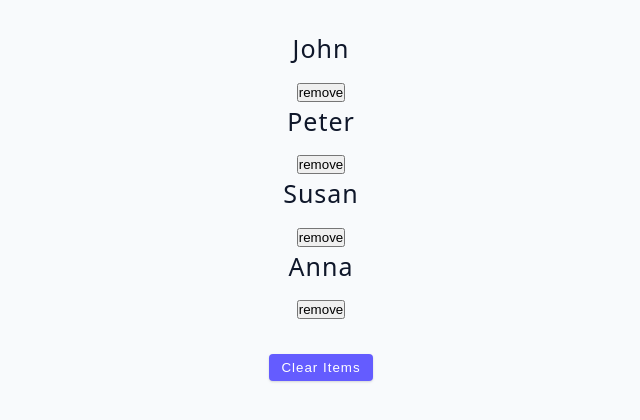
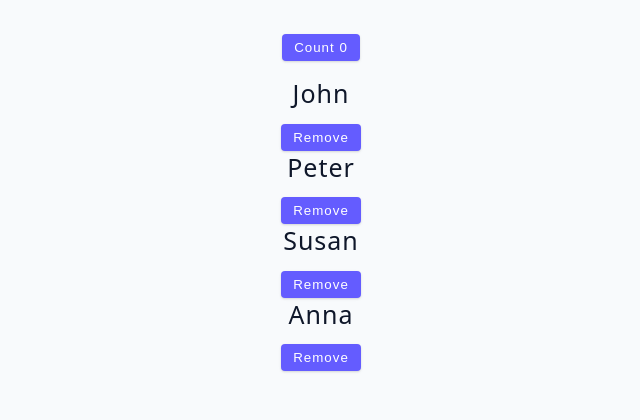
Before and after one commit to Nyctophilus/adv-react-tutorial, a React (Vite) app: page / in a window 1280 px wide. Shown: the top 420 px of the page, without its empty margins (319-959 px from the left). Built offline with nearby package versions, Linux system fonts and the light colour scheme.

Commit message:
revisiting Preformance
memo (components)
useCallback (functions)
useMemo (functions that return value)

```diff
--- a/src/App.jsx
+++ b/src/App.jsx
@@ -1,5 +1,5 @@
 import "./App.css";
-import Starter from "./tutorial/10-useReducer/starter/01-useReducer";
+import Starter from "./tutorial//11-performance/starter/03-hooks";
 import Final from "./tutorial/01-useState/final/03-useState-array";
 
 import Navbar from "./tutorial/04-project-structure/starter/Navbar";
--- a/src/tutorial/11-performance/starter/03-hooks/List.jsx
+++ b/src/tutorial/11-performance/starter/03-hooks/List.jsx
@@ -1,12 +1,19 @@
-import Item from './Person';
+import { memo } from "react";
+import Item from "./Person";
 
-const List = ({ people }) => {
+const List = ({ people, remove }) => {
   return (
     <div>
       {people.map((person) => {
-        return <Item key={person.id} {...person} />;
+        return (
+          <Item
+            key={person.id}
+            {...person}
+            remove={remove}
+          />
+        );
       })}
     </div>
   );
 };
-export default List;
+export default memo(List);
--- a/src/tutorial/11-performance/starter/03-hooks/Person.jsx
+++ b/src/tutorial/11-performance/starter/03-hooks/Person.jsx
@@ -1,7 +1,10 @@
-const Person = ({ name }) => {
+const Person = ({ name, remove, id }) => {
   return (
     <div>
       <h4>{name}</h4>
+      <button className="btn" onClick={() => remove(id)}>
+        remove
+      </button>
     </div>
   );
 };
--- /dev/null
+++ b/src/tutorial/11-performance/starter/03-hooks/SlowFunc.jsx
@@ -0,0 +1,7 @@
+const SlowFunc = () => {
+  let value = 0;
+  for (let i = 0; i <= 1000000000; i++) value += i;
+
+  return value;
+};
+export default SlowFunc;
--- a/src/tutorial/11-performance/starter/03-hooks/index.jsx
+++ b/src/tutorial/11-performance/starter/03-hooks/index.jsx
@@ -1,20 +1,34 @@
-import { useState } from 'react';
-import { data } from '../../../../data';
-import List from './List';
+import { useCallback, useMemo, useState } from "react";
+import { data } from "../../../../data";
+import List from "./List";
+import SlowFunc from "./SlowFunc";
 const LowerState = () => {
   const [people, setPeople] = useState(data);
   const [count, setCount] = useState(0);
 
+  const value = useMemo(() => SlowFunc(), []);
+  console.log(value);
+
+  const removePerson = useCallback(
+    (id) => {
+      const newPeople = people.filter(
+        (person) => person.id !== id
+      );
+      setPeople(newPeople);
+    },
+    [people]
+  );
+
   return (
     <section>
       <button
-        className='btn'
+        className="btn"
         onClick={() => setCount(count + 1)}
-        style={{ marginBottom: '1rem' }}
+        style={{ marginBottom: "1rem" }}
       >
         count {count}
       </button>
-      <List people={people} />
+      <List people={people} remove={removePerson} />
     </section>
   );
 };
```
